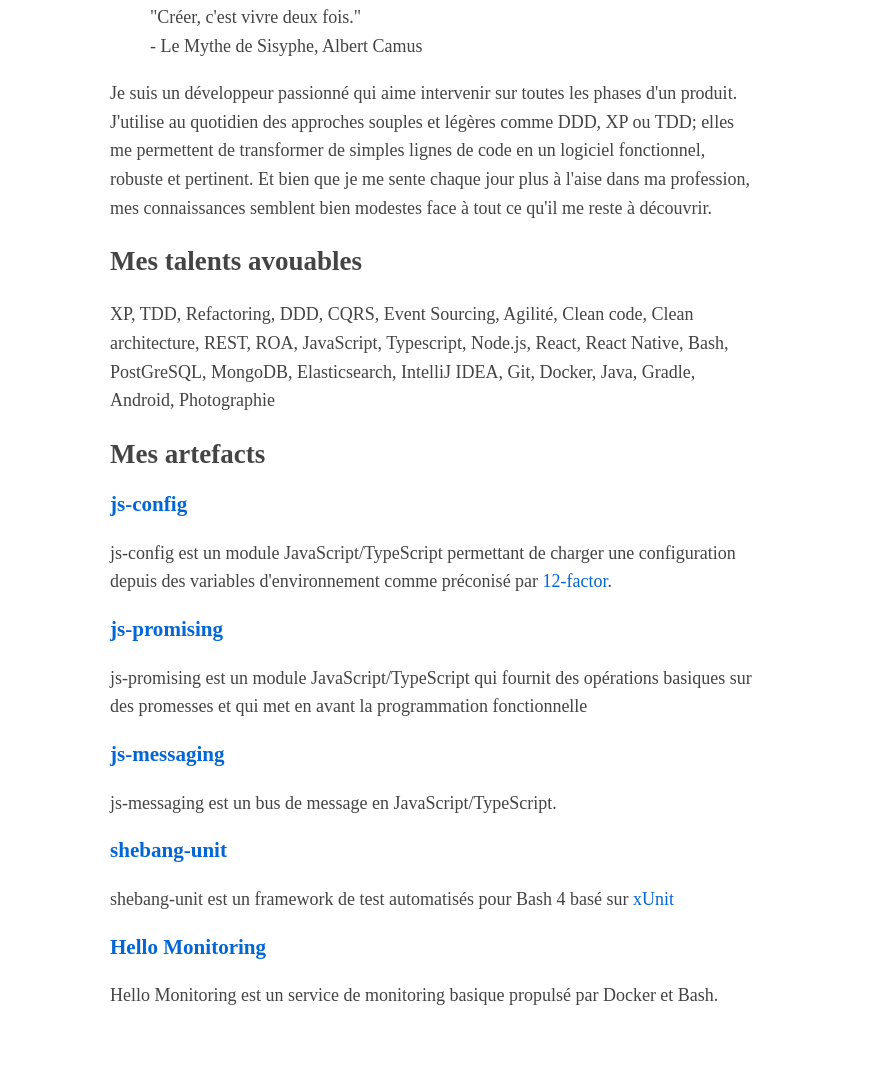
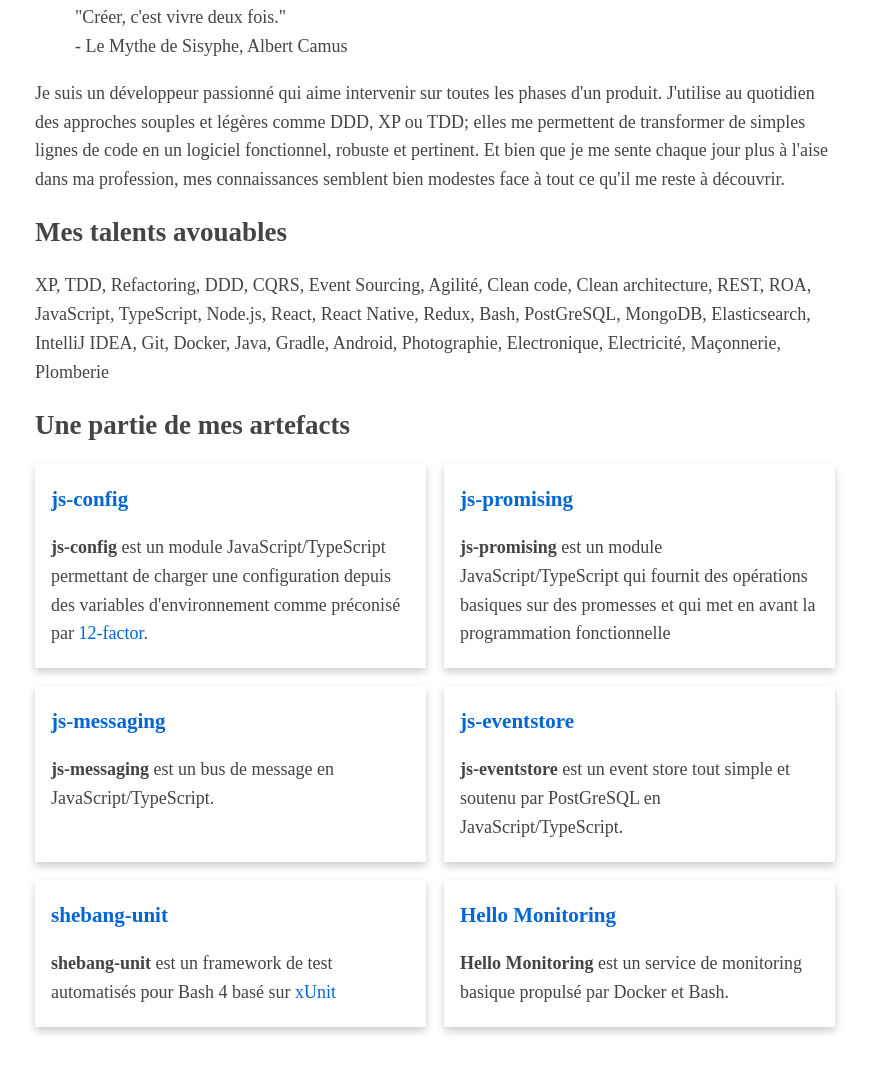
Before and after one commit to MichaelBorde/michaelborde.github.io, a plain HTML site: page index.html in a window 1280 px wide. Shown: the part 157-1224 px from the top of the page, without its empty margins (205-1074 px from the left). Drawn offline with Linux system fonts and the light colour scheme.

Commit message:
feat: un peu de style et mise à jour du contenu

```diff
--- a/css/style.css
+++ b/css/style.css
@@ -1,21 +1,47 @@
 body {
   margin: 40px auto;
-  max-width: 650px;
+  max-width: 800px;
   line-height: 1.6;
   font-size: 18px;
   color: #444;
-  padding: 0 10px
+  padding: 0 10px;
 }
 
-h1,h2,h3 {
-  line-height: 1.2
+h1,
+h2,
+h3 {
+  line-height: 1.2;
 }
 
 a {
-	color: #0366d6;
-	text-decoration: none;
+  color: #0366d6;
+  text-decoration: none;
 }
 
 a:hover {
-	text-decoration: underline;
+  text-decoration: underline;
 }
+
+.cards {
+  display: grid;
+  grid-template-columns: 1fr 1fr;
+  gap: 1em;
+}
+
+@media only screen and (max-width: 800px) {
+  .cards {
+    display: grid;
+    grid-template-columns: 1fr;
+    gap: 1em;
+  }
+}
+
+.card {
+  box-shadow: 0 4px 8px 0 rgba(0, 0, 0, 0.2);
+  transition: 0.3s;
+  padding: 2px 16px;
+}
+
+.card:hover {
+  box-shadow: 0 8px 16px 0 rgba(0, 0, 0, 0.2);
+}
--- a/index.html
+++ b/index.html
@@ -1,12 +1,11 @@
 <!DOCTYPE html>
 <html>
-
   <head lang="fr">
-  <meta charset="UTF-8">
-  <meta http-equiv="X-UA-Compatible" content="IE=edge">
-  <meta name="viewport" content="width=device-width, initial-scale=1">
+    <meta charset="UTF-8" />
+    <meta http-equiv="X-UA-Compatible" content="IE=edge" />
+    <meta name="viewport" content="width=device-width, initial-scale=1" />
     <title>Michael Borde</title>
-  <link href="css/style.css" rel="stylesheet">
+    <link href="css/style.css" rel="stylesheet" />
   </head>
 
   <body>
@@ -19,58 +18,113 @@
     <section>
       <blockquote>
         "Créer, c'est vivre deux fois."
-      <br> - Le Mythe de Sisyphe, Albert Camus
+        <br />
+        - Le Mythe de Sisyphe, Albert Camus
       </blockquote>
       <p>
-      Je suis un développeur passionné qui aime intervenir sur toutes les phases d'un produit. J'utilise au quotidien des approches
-      souples et légères comme DDD, XP ou TDD; elles me permettent de transformer de simples lignes de code en un logiciel
-      fonctionnel, robuste et pertinent. Et bien que je me sente chaque jour plus à l'aise dans ma profession, mes connaissances
-      semblent bien modestes face à tout ce qu'il me reste à découvrir.
+        Je suis un développeur passionné qui aime intervenir sur toutes les
+        phases d'un produit. J'utilise au quotidien des approches souples et
+        légères comme DDD, XP ou TDD; elles me permettent de transformer de
+        simples lignes de code en un logiciel fonctionnel, robuste et pertinent.
+        Et bien que je me sente chaque jour plus à l'aise dans ma profession,
+        mes connaissances semblent bien modestes face à tout ce qu'il me reste à
+        découvrir.
       </p>
     </section>
     <section>
       <h2>Mes talents avouables</h2>
       <p>
-      XP, TDD, Refactoring, DDD, CQRS, Event Sourcing, Agilité, Clean code, Clean architecture, REST, ROA, JavaScript, Typescript,
-      Node.js, React, React Native, Bash, PostGreSQL, MongoDB, Elasticsearch, IntelliJ IDEA, Git, Docker, Java, Gradle, Android, Photographie
+        XP, TDD, Refactoring, DDD, CQRS, Event Sourcing, Agilité, Clean code,
+        Clean architecture, REST, ROA, JavaScript, TypeScript, Node.js, React,
+        React Native, Redux, Bash, PostGreSQL, MongoDB, Elasticsearch, IntelliJ
+        IDEA, Git, Docker, Java, Gradle, Android, Photographie, Electronique,
+        Electricité, Maçonnerie, Plomberie
       </p>
     </section>
     <section>
-    <h2>Mes artefacts</h2>
+      <h2>Une partie de mes artefacts</h2>
+      <div class="cards">
+        <div class="card">
           <h3>
-      <a href="https://github.com/arpinum-oss/js-config" title="js-config">js-config</a>
+            <a href="https://github.com/arpinum-oss/js-config" title="js-config"
+              >js-config</a
+            >
           </h3>
           <p>
-      js-config est un module JavaScript/TypeScript permettant de charger une configuration depuis des variables d'environnement comme préconisé
-      par
+            <strong>js-config</strong> est un module JavaScript/TypeScript
+            permettant de charger une configuration depuis des variables
+            d'environnement comme préconisé par
             <a href="https://12factor.net" title="12-factor">12-factor</a>.
           </p>
+        </div>
+        <div class="card">
           <h3>
-      <a href="https://github.com/arpinum-oss/js-promising" title="js-promising">js-promising</a>
+            <a
+              href="https://github.com/arpinum-oss/js-promising"
+              title="js-promising"
+              >js-promising</a
+            >
           </h3>
           <p>
-      js-promising est un module JavaScript/TypeScript qui fournit des opérations basiques sur des promesses et qui met en avant la programmation fonctionnelle
+            <strong>js-promising</strong> est un module JavaScript/TypeScript
+            qui fournit des opérations basiques sur des promesses et qui met en
+            avant la programmation fonctionnelle
           </p>
+        </div>
+        <div class="card">
           <h3>
-      <a href="https://github.com/arpinum-oss/js-messaging" title="js-messaging">js-messaging</a>
+            <a
+              href="https://github.com/arpinum-oss/js-messaging"
+              title="js-messaging"
+              >js-messaging</a
+            >
           </h3>
           <p>
-      js-messaging est un bus de message en JavaScript/TypeScript.
+            <strong>js-messaging</strong> est un bus de message en
+            JavaScript/TypeScript.
           </p>
+        </div>
+        <div class="card">
           <h3>
-      <a href="https://github.com/arpinum-oss/shebang-unit" title="shebang_unit">shebang-unit</a>
+            <a
+              href="https://github.com/arpinum-oss/js-eventstore"
+              title="js-eventstore"
+              >js-eventstore</a
+            >
           </h3>
           <p>
-      shebang-unit est un framework de test automatisés pour Bash 4 basé sur
+            <strong>js-eventstore</strong> est un event store tout simple et
+            soutenu par PostGreSQL en JavaScript/TypeScript.
+          </p>
+        </div>
+        <div class="card">
+          <h3>
+            <a
+              href="https://github.com/arpinum-oss/shebang-unit"
+              title="shebang_unit"
+              >shebang-unit</a
+            >
+          </h3>
+          <p>
+            <strong>shebang-unit</strong> est un framework de test automatisés
+            pour Bash 4 basé sur
             <a href="https://wikipedia.org/wiki/XUnit" title="xUnit">xUnit</a>
           </p>
+        </div>
+        <div class="card">
           <h3>
-      <a href="https://github.com/arpinum-oss/hello-monitoring" title="Hello monitoring">Hello Monitoring</a>
+            <a
+              href="https://github.com/arpinum-oss/hello-monitoring"
+              title="Hello monitoring"
+              >Hello Monitoring</a
+            >
           </h3>
           <p>
-      Hello Monitoring est un service de monitoring basique propulsé par Docker et Bash.
+            <strong>Hello Monitoring</strong> est un service de monitoring
+            basique propulsé par Docker et Bash.
           </p>
+        </div>
+      </div>
     </section>
   </body>
-
 </html>
```
Lines whose indentation alone changed are shown as unchanged.
